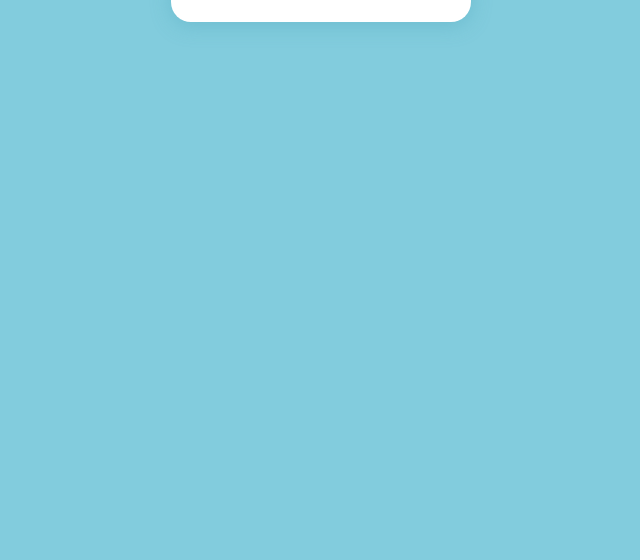
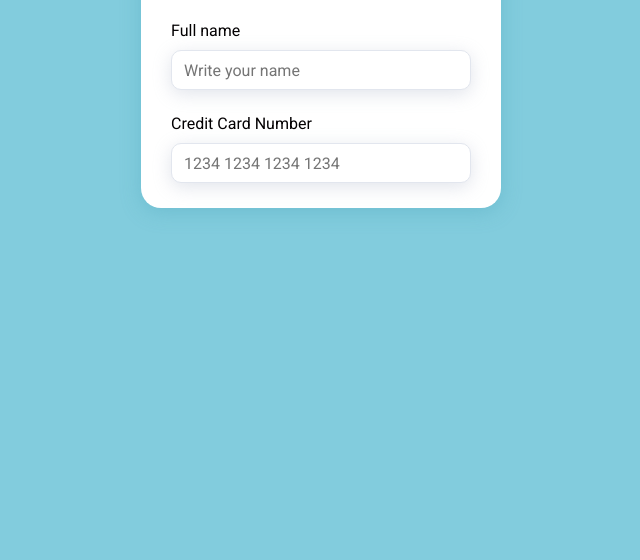
Before and after one commit to matheuzeba/Credit-Card-Form, a plain HTML site: page index.html in a window 1280 px wide. Shown: the part 240-800 px from the top of the page, without its empty margins (319-959 px from the left). Drawn offline with Linux system fonts and the light colour scheme.

Commit message:
terminado layout credit card

```diff
--- a/css/style.css
+++ b/css/style.css
@@ -11,21 +11,22 @@ body {
     justify-content: center;
 
     margin: 12rem auto;
-    width: 30rem;
+    width: 36rem;
 }
 
 /* component do formulario */
 .page main {
-    background: #FFFFFF;
+    background: var(--main-bg);
     border-radius: 20px;
-    width: 30rem;
-    padding: 2.5rem;
-    box-shadow: 0px 4px 20px rgba(77, 166, 186, 0.38);
-
+    padding: 2.5rem 3rem;
+    width: 36rem;
     display: flex;
     flex-direction: column;
     gap: 2.4rem;
+
+    box-shadow: 0px 4px 20px rgba(77, 166, 186, 0.38);
 }
+
 /* header */
 
 .page main header {
@@ -51,3 +52,34 @@ body {
 
     color: var(--h1);
 }
+
+/* FORM */
+
+.page main form {
+    display: flex;
+    flex-direction: column;
+    gap: 2.4rem;
+}
+
+.page main form fieldset .fieldset-wrapper label {
+    font-size: 1.6rem;
+    line-height: 1.9rem;
+
+    color: #030102;
+}
+
+.page main form fieldset .input-wrapper {
+    display: flex;
+    flex-direction: column;
+    gap: 1rem;
+}
+
+
+.page main form fieldset .fieldset-wrapper .input-wrapper input {
+    border: 1px solid #E2E6EE;
+    height: 4rem;
+    box-shadow: 0px 4px 18px rgba(158, 168, 189, 0.31);
+    border-radius: 1rem;
+    width: 100%;
+    padding: 1.5rem 1.2rem;
+}
--- a/css/variable.css
+++ b/css/variable.css
@@ -1,4 +1,5 @@
 :root {
     --bg: #82CCDD;
+    --main-bg: #fff;
     --h1: #030102;
 }
--- a/index.html
+++ b/index.html
@@ -1,5 +1,5 @@
 <!DOCTYPE html>
-<html lang="pt-br">
+<html lang="en">
 <head>
     <link rel="preconnect" href="https://fonts.googleapis.com">
     <link rel="preconnect" href="https://fonts.gstatic.com" crossorigin>
@@ -20,8 +20,26 @@
         <main>
             <header>
                 <img src="images/avatar.svg" alt="desenho de avatar">
-                <h1>Informações de pagamento</h1>
+                <h1>Payment info</h1>
             </header>
+            <form>
+                <fieldset>
+                    <section class="fieldset-wrapper">
+                        <section class="input-wrapper">
+                            <label for="event-name">Full name</label>
+                            <input type="text" id="event-name" placeholder="Write your name">
+                        </section>
+                    </section>
+                </fieldset>
+                <fieldset>
+                    <section class="fieldset-wrapper">
+                        <section class="input-wrapper">
+                            <label for="event-credit-card">Credit Card Number</label>
+                            <input type="tel" id="event-credit-card" pattern="[0-9]{4} [0-9]{4} [0-9]{4} [0-9]{4}" placeholder="1234 1234 1234 1234" required>
+                        </section>
+                    </section>
+                </fieldset>
+            </form>
         </main>
     </div>
 </body>
```
